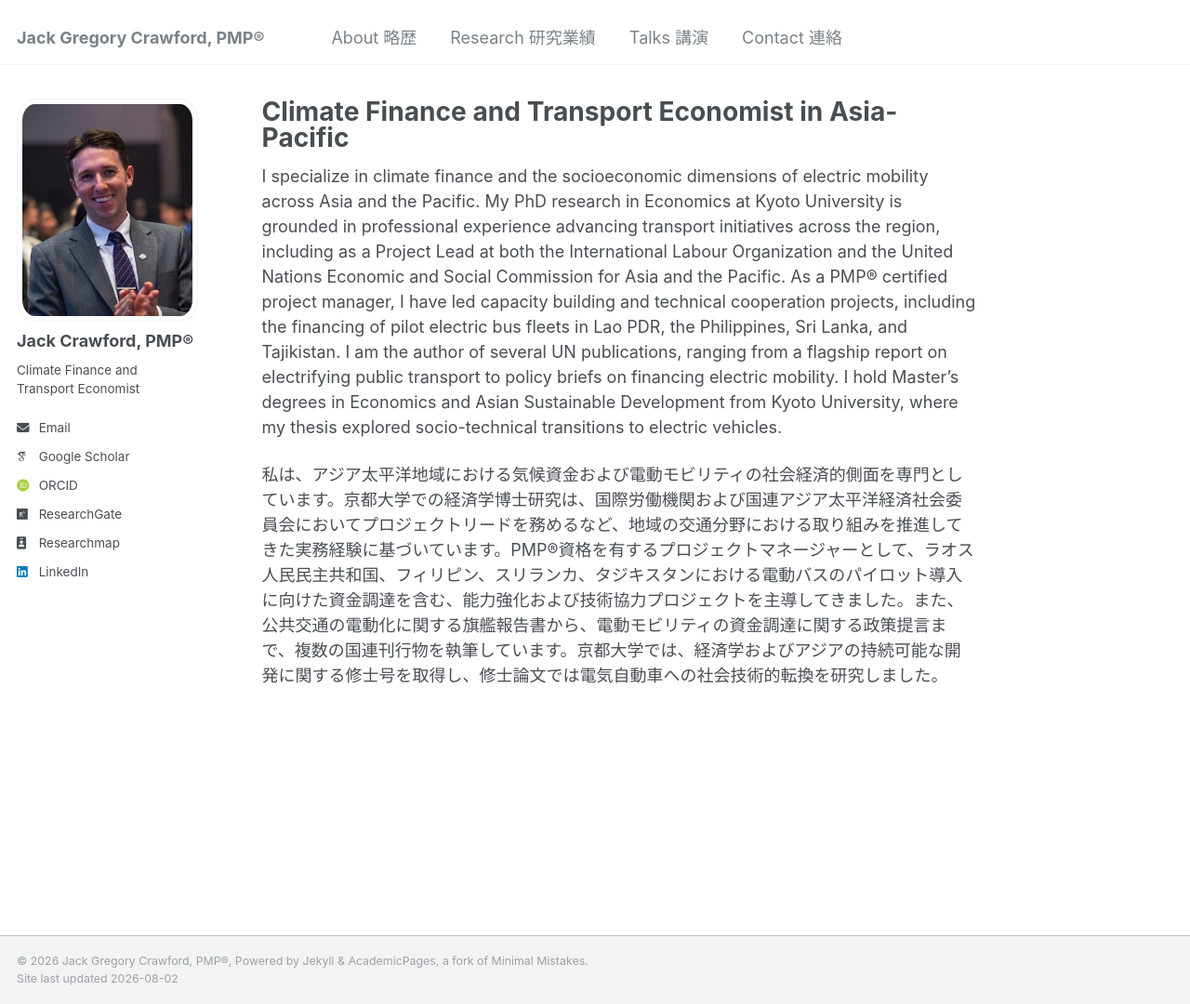
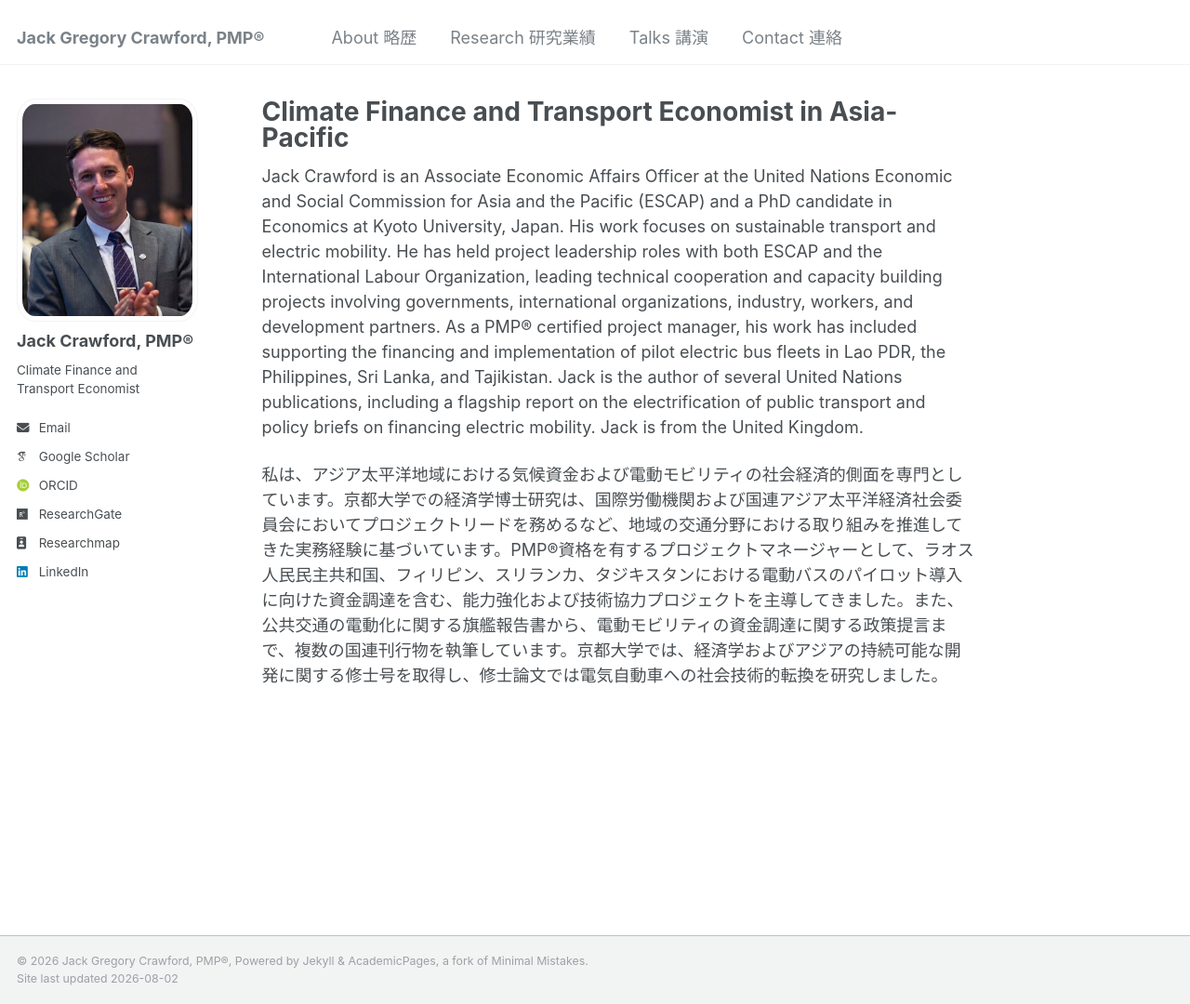
Before and after one commit to jackgcrawford/jackcrawford, a Jekyll site: the page built from _pages/about.md, in a window 1280 px wide and 1080 px high. Shown: the whole window at 93% size. Built offline with Jekyll 4.4.1, drawn with Linux system fonts in a browser that asks for light colours; some web fonts are replaced.

Commit message:
Update about.md

```diff
--- a/_pages/about.md
+++ b/_pages/about.md
@@ -10,6 +10,6 @@ redirect_from:
 permalink: /
 ---
 
-I specialize in climate finance and the socioeconomic dimensions of electric mobility across Asia and the Pacific. My PhD research in Economics at Kyoto University is grounded in professional experience advancing transport initiatives across the region, including as a Project Lead at both the International Labour Organization and the United Nations Economic and Social Commission for Asia and the Pacific. As a PMP® certified project manager, I have led capacity building and technical cooperation projects, including the financing of pilot electric bus fleets in Lao PDR, the Philippines, Sri Lanka, and Tajikistan. I am the author of several UN publications, ranging from a flagship report on electrifying public transport to policy briefs on financing electric mobility. I hold Master’s degrees in Economics and  Asian Sustainable Development from Kyoto University, where my thesis explored socio-technical transitions to electric vehicles.
+Jack Crawford is an Associate Economic Affairs Officer at the United Nations Economic and Social Commission for Asia and the Pacific (ESCAP) and a PhD candidate in Economics at Kyoto University, Japan. His work focuses on sustainable transport and electric mobility. He has held project leadership roles with both ESCAP and the International Labour Organization, leading technical cooperation and capacity building projects involving governments, international organizations, industry, workers, and development partners. As a PMP® certified project manager, his work has included supporting the financing and implementation of pilot electric bus fleets in Lao PDR, the Philippines, Sri Lanka, and Tajikistan. Jack is the author of several United Nations publications, including a flagship report on the electrification of public transport and policy briefs on financing electric mobility. Jack is from the United Kingdom.
 
 私は、アジア太平洋地域における気候資金および電動モビリティの社会経済的側面を専門としています。京都大学での経済学博士研究は、国際労働機関および国連アジア太平洋経済社会委員会においてプロジェクトリードを務めるなど、地域の交通分野における取り組みを推進してきた実務経験に基づいています。PMP®資格を有するプロジェクトマネージャーとして、ラオス人民民主共和国、フィリピン、スリランカ、タジキスタンにおける電動バスのパイロット導入に向けた資金調達を含む、能力強化および技術協力プロジェクトを主導してきました。また、公共交通の電動化に関する旗艦報告書から、電動モビリティの資金調達に関する政策提言まで、複数の国連刊行物を執筆しています。京都大学では、経済学およびアジアの持続可能な開発に関する修士号を取得し、修士論文では電気自動車への社会技術的転換を研究しました。
```
